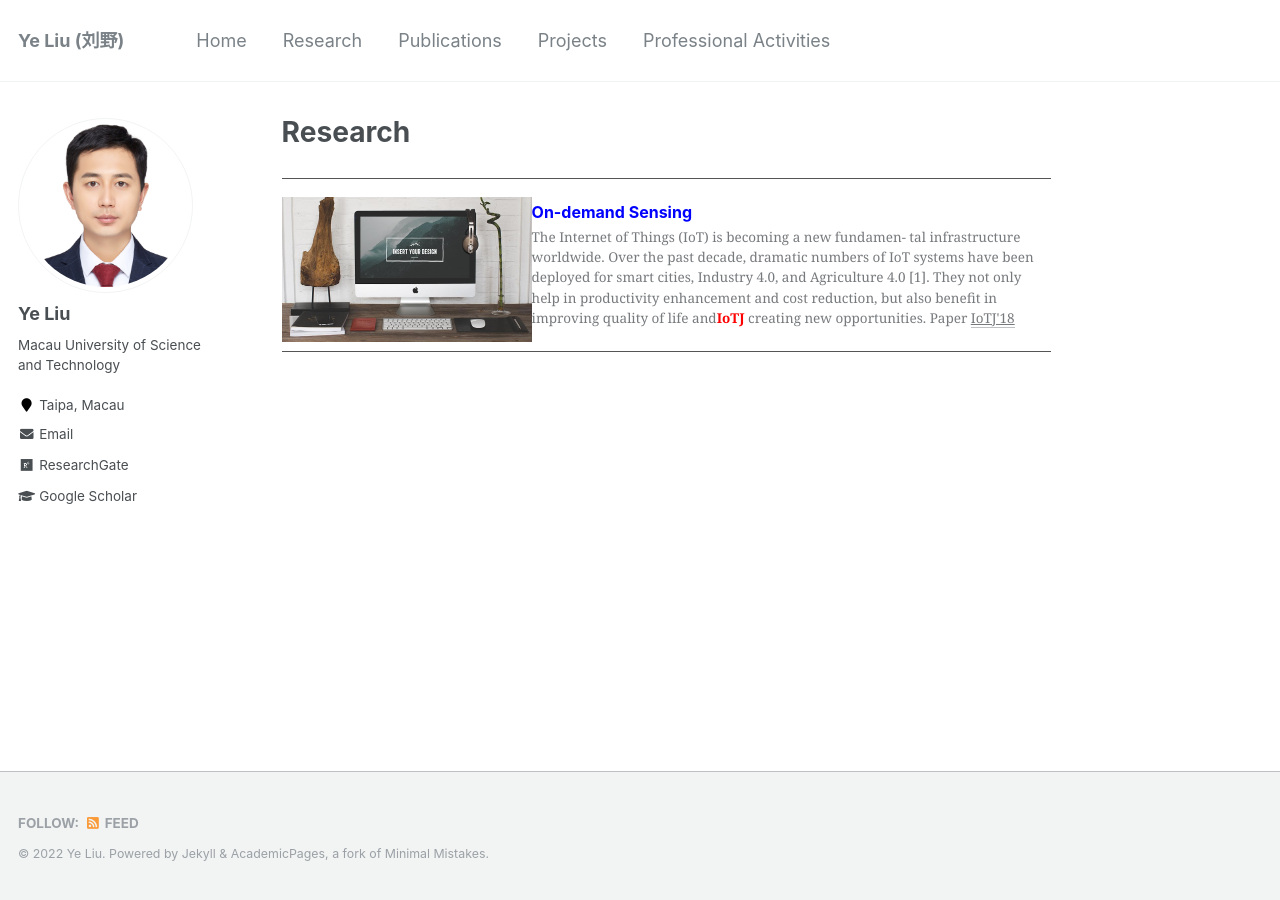
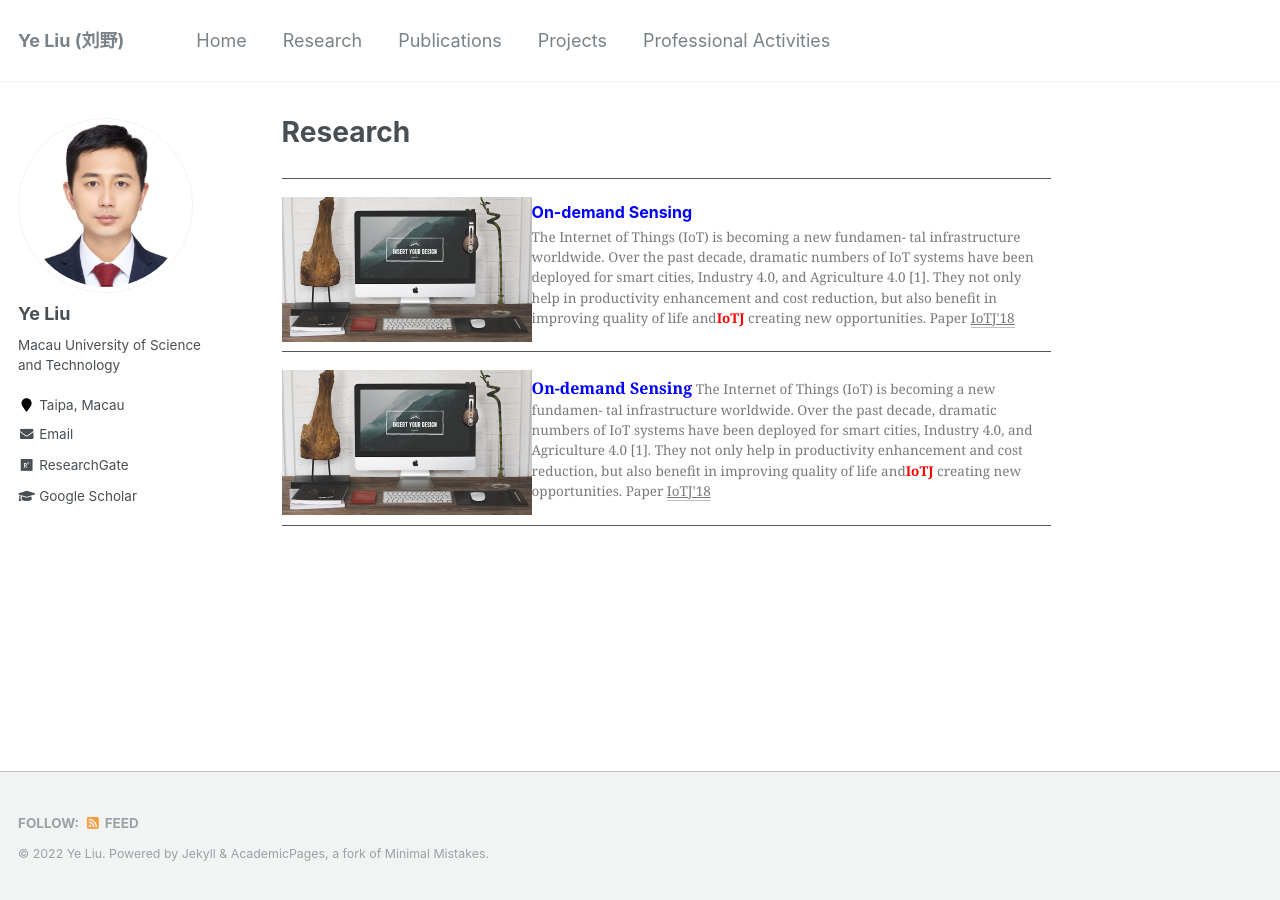
Before and after one commit to ChrisYe-Liu/chrisye-liu.github.io, a Jekyll site: the page built from _pages/research.md, in a window 1280 px wide. Built offline with Jekyll 4.4.1, drawn with Linux system fonts in a browser that asks for light colours.

Commit message:
Update research.md

```diff
--- a/_pages/research.md
+++ b/_pages/research.md
@@ -14,3 +14,11 @@
 The Internet of Things (IoT) is becoming a new fundamen- tal infrastructure worldwide. Over the past decade, dramatic numbers of IoT systems have been deployed for smart cities, Industry 4.0, and Agriculture 4.0 [1]. They not only help in productivity enhancement and cost reduction, but also benefit in improving quality of life and<font  color=red ><b>IoTJ</b></font> creating new opportunities. Paper <a href="https://www.runoob.com/" target="_blank">IoTJ'18</a></figcaption>
 <p>
 <hr style="height:1px;border:none;border-top:1px solid #555555;" />
+<p>
+  <img src="/images/foo-bar-identity.jpg" alt=""
+  style="float:left" width="250" height="187"><figcaption>
+<font  color=blue size=3><b>On-demand Sensing</b></font>
+
+The Internet of Things (IoT) is becoming a new fundamen- tal infrastructure worldwide. Over the past decade, dramatic numbers of IoT systems have been deployed for smart cities, Industry 4.0, and Agriculture 4.0 [1]. They not only help in productivity enhancement and cost reduction, but also benefit in improving quality of life and<font  color=red ><b>IoTJ</b></font> creating new opportunities. Paper <a href="https://www.runoob.com/" target="_blank">IoTJ'18</a></figcaption>
+<p>
+<hr style="height:1px;border:none;border-top:1px solid #555555;" />
```
